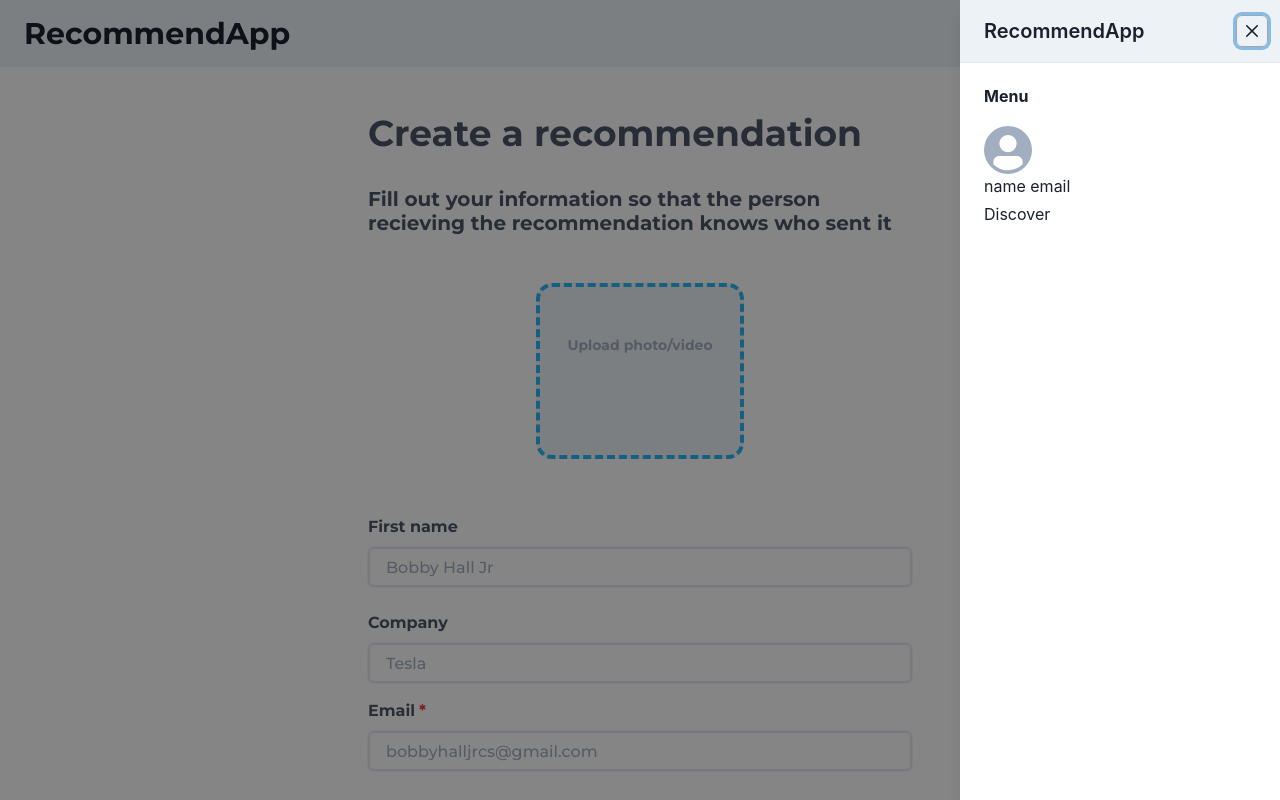
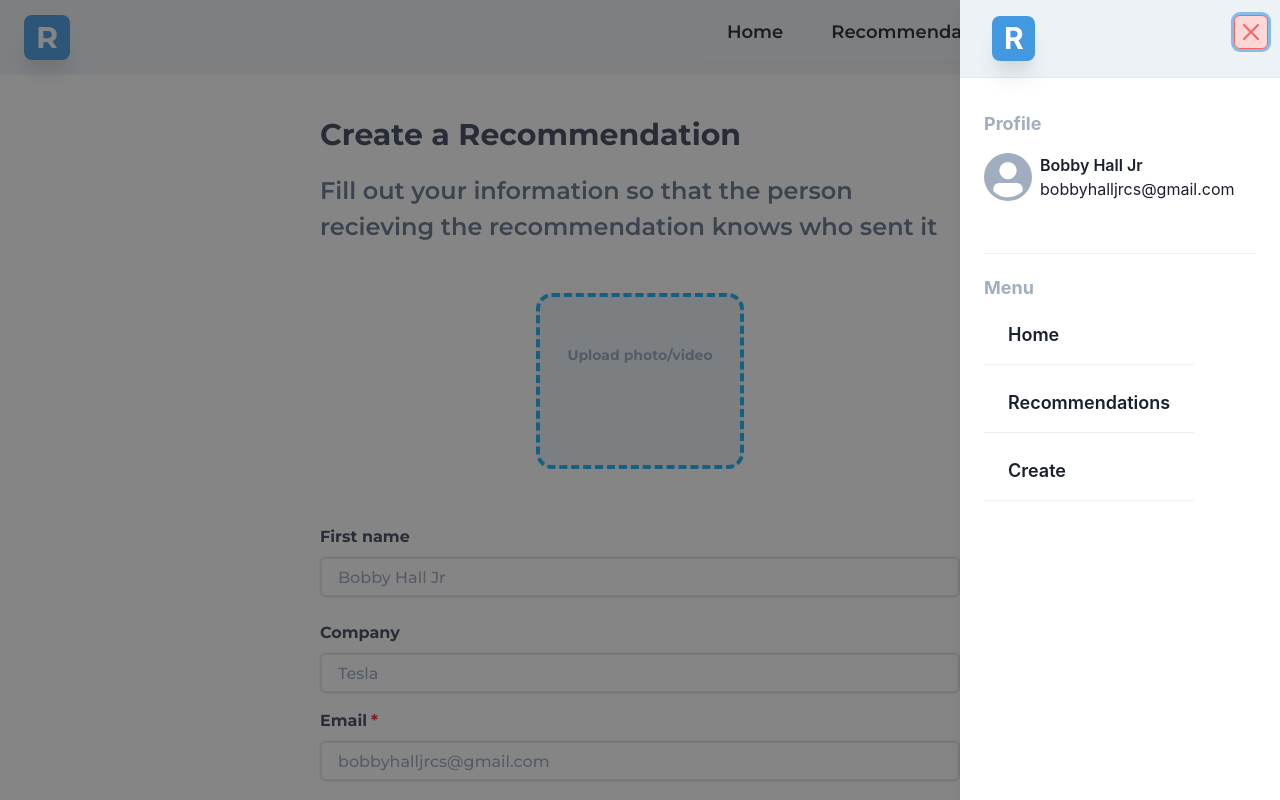
Before and after one commit to bigdatasciencegroup/recommend-app, a Next.js app: page /recommendation/create in a window 1280 px wide. Both pictures are taken after a click on the button 1221 px from the left and 33 px from the top of the page. Shown: the top 800 px of the page. Built offline with nearby package versions, Linux system fonts and the light colour scheme; some icons are missing.

Commit message:
added more styles

```diff
--- a/components/buttons/outlineButton.js
+++ b/components/buttons/outlineButton.js
@@ -1,7 +1,7 @@
 import Link from 'next/link'
 import { Button, Box, ArrowBackIcon } from '@chakra-ui/react'
 
-export default function OutlineButton({ text, href, as }) {
+export default function OutlineButton({ text, href, as, callback }) {
   return (
     <Box d="flex" alignItems="center" justifyContent="center" w="100%" mt="7">
       <Link href={href} as={as}>
--- a/components/buttons/solidButton.js
+++ b/components/buttons/solidButton.js
@@ -1,7 +1,7 @@
 import Link from 'next/link'
 import { Button, Box, ArrowFowardIcon } from '@chakra-ui/react'
 
-export default function SolidButton({ text, href, as }) {
+export default function SolidButton({ text, href, as, callback }) {
   return (
     <Box d="flex" justifyContent="center" alignItems="center" mt="8" w="100%">
       <Link href={href} as={as}>
--- a/components/layout/index.js
+++ b/components/layout/index.js
@@ -11,13 +11,14 @@ export default function Layout({ children, center }) {
 
       <Container
         fontFamily="Montserrat"
+        fontWeight="600"
         pt="28"
         d="flex"
         margin="0 auto"
         flexDirection="column"
         justifyContent="center"
         alignItems="center"
-        maxW="xl"
+        maxW="2xl"
         color="gray.600"
       >
         {children}
--- a/components/navbar/index.js
+++ b/components/navbar/index.js
@@ -1,5 +1,6 @@
 import React, { useState } from 'react'
 import Link from 'next/link'
+import { useRouter } from 'next/router'
 import {
   Box,
   Heading,
@@ -18,40 +19,37 @@ import {
   Link as ChakraLink,
   Stack,
   Divider,
-  Table,
-  Thead,
-  Tbody,
-  Tr,
-  Th,
-  Td,
-  TableCaption,
-  MenuList,
-  MenuItem,
-  Menu,
   Avatar,
+  List,
+  ListItem,
+  ListIcon,
+  UnorderedList
 } from '@chakra-ui/react'
 // import { DarkModeSwitch } from "./DarkModeSwitch";
 
-const MenuItems = ({ children }, isOpen) => (
-  <Menu>
-    <MenuList>
-      <MenuItem bg="gray.100">{children}</MenuItem>
-    </MenuList>
-  </Menu>
-  // <Box bg='gray.100' w='100%'>
-  // <Text
-  //   mt={{ base: 4, md: 0 }}
-  //   m={2}
-  //   display="flex"
-  //   justifyContent="center"
-  //   fontSize="xl"
-  //   fontWeight="semibold"
-  //   p={2}
-  // >
-  //   {children}
-  // </Text>
-  // <Divider />
-  // </Box>
+const MenuItems = ({ children }) => (
+  // <Menu>
+  //   <MenuList>
+  //     <MenuItem bg="gray.600">{children}</MenuItem>
+  //   </MenuList>
+  // </Menu>
+  <Box w="100%" mr="auto">
+    <Text
+      mt={{ base: 4, md: 0 }}
+      m={2}
+      fontSize="lg"
+      // bg="gray.200"
+      borderRadius="lg"
+      px="4"
+      py="2"
+      _hover={{ color: 'blue.300' }}
+      _activeLink={{ current: 'blue.300' }}
+      fontWeight="semibold"
+    >
+      {children}
+    </Text>
+    <Divider />
+  </Box>
 )
 
 const Navbar = (props) => {
@@ -59,7 +57,10 @@ const Navbar = (props) => {
   const { isOpen, onOpen, onClose } = useDisclosure()
   const [placement, setPlacement] = React.useState('right')
   const handlePlacementChange = (event) => setPlacement(event.target.value)
-  // /
+
+  const router = useRouter()
+  const { id } = router.query
+
   // const { colorMode } = useColorMode();
   // const bgColor = { light: "gray.100", dark: "gray.700" };
   // const color = { light: "black", dark: "white" };
@@ -71,9 +72,9 @@ const Navbar = (props) => {
       justify="space-between"
       wrap="nowrap"
       padding=" .7rem 1rem"
+      boxShadow="sm"
       bg="gray.100"
-      // bg={bgColor[colorMode]}
-      // color={color[colorMode]}
+      opacity="0.9"
       w="full"
       position="fixed"
       top="0"
@@ -85,11 +86,18 @@ const Navbar = (props) => {
           <Text
             fontWeight="bold"
             whiteSpace="nowrap"
-            fontSize={['lg', '3xl']}
+            fontSize={['2xl', '3xl']}
             mr={12}
             ml={2}
+            colorScheme="green"
+            color="white"
+            bg="blue.400"
+            rounded="lg"
+            px="3"
+            boxShadow="xl"
+            _hover={{ boxShadow: '2xl' }}
           >
-            RecommendApp
+            R
           </Text>
         </a>
       </Link>
@@ -97,23 +105,23 @@ const Navbar = (props) => {
         <Box display="flex">
           <Box
             d="flex"
-            alignItems="flex-end"
+            alignItems="flex-start"
             fontWeight="semibold"
-            fontSize="xl"
+            fontSize="lg"
           >
-            <Link href="/" as="/">
+            <Link href="/" as="/" className="current">
               <a>
                 <MenuItems>Home</MenuItems>
               </a>
             </Link>
-            <Link href="/projects" as="/projects">
+            <Link href="/recommendation/[id]" as={`/recommendation/${id}`}>
               <a>
-                <MenuItems>Projects</MenuItems>
+                <MenuItems>Recommendations</MenuItems>
               </a>
             </Link>
-            <Link href="/about" as="/about">
+            <Link href="/recommendation/create" as="/recommendation/create">
               <a>
-                <MenuItems>About</MenuItems>
+                <MenuItems>Create</MenuItems>
               </a>
             </Link>
             {/* <Link href="/blog" as="/blog">
@@ -132,10 +140,10 @@ const Navbar = (props) => {
 
       <Box display="flex" justifyContent="flex-end" mr="1rem">
         {/* <DarkModeSwitch /> */}
-        <Button bg="gray.300" onClick={onOpen}>
+        <Button bg="gray.200" border="1px solid #a5a5a5" onClick={onOpen}>
           <svg
             fill="#333"
-            width="22px"
+            width="25px"
             viewBox="0 0 20 20"
             xmlns="http://www.w3.org/2000/svg"
           >
@@ -148,49 +156,111 @@ const Navbar = (props) => {
       <Drawer placement={placement} onClose={onClose} isOpen={isOpen}>
         <DrawerOverlay />
         <DrawerContent>
-          <DrawerCloseButton mt="7px" border="1px solid #a5a5a5" />
+          <DrawerCloseButton
+            mt="7px"
+            size={['md', 'lg']}
+            p="2"
+            bg="red.100"
+            color="red.400"
+            border="1px solid"
+          />
           <DrawerHeader bg="gray.100" borderBottomWidth="1px">
+            <Box w="18.9%">
               <Link href="/" as="/">
-              RecommendApp
+                <a>
+                  <Text
+                    fontWeight="bold"
+                    // whiteSpace="nowrap"
+                    fontSize={['2xl', '3xl']}
+                    // mr={12}
+                    ml={2}
+                    colorScheme="green"
+                    color="white"
+                    bg="blue.400"
+                    rounded="lg"
+                    px="3"
+                    boxShadow="xl"
+                    _hover={{ boxShadow: '2xl' }}
+                  >
+                    R
+                  </Text>
+                </a>
               </Link>
+            </Box>
           </DrawerHeader>
           <DrawerBody>
             <Stack spacing="1" mt="4" alignItems="flex-start">
-              <Heading mb="4" size="sm">
-                Menu
-              </Heading>
               <Box
                 d="flex"
                 flexDirection="column"
                 justifyContent="center"
-                my="10"
+                mt="2"
+                mb="12"
               >
-                <Avatar />
-                <Box d="block">name email</Box>
+                <Text fontSize="lg" mb="4" color="gray.400" fontWeight="700">
+                  Profile
+                </Text>
+                <Box
+                  d="flex"
+                  alignItems="center"
+                  flexDirection="row"
+                  justifyContent="center"
+                >
+                  <Avatar mr="2" />
+                  <Box
+                    d="flex"
+                    alignItems="flex-start"
+                    flexDirection="column"
+                    justifyContent="center"
+                  >
+                    <Text fontWeight="600" fontSize="md">
+                      Bobby Hall Jr
+                    </Text>
+                    <Text>bobbyhalljrcs@gmail.com</Text>
                   </Box>
+                </Box>
+              </Box>
+
+              <Divider />
+
+              <Text
+                fontSize="lg"
+                pt="4"
+                mb="2"
+                color="gray.400"
+                fontWeight="700"
+              >
+                Menu
+              </Text>
+              <UnorderedList _activeLink="blue.300" listStyleType="none">
+                <ListItem py="2">
                   <Link href="/" as="/">
-                <a>Discover</a>
-              </Link>
-              <Link href="/projects" as="/projects">
                     <a>
-                  <MenuItems>Profile</MenuItems>
+                      <MenuItems>Home</MenuItems>
                     </a>
                   </Link>
-              <Link href="/about" as="/about">
+                </ListItem>
+                <ListItem py="2">
+                  <Link
+                    href="/recommendation/[id]"
+                    as={`/recommendation/${id}`}
+                  >
                     <a>
-                  <MenuItems>Create Recommandation</MenuItems>
+                      <MenuItems>Recommendations</MenuItems>
                     </a>
                   </Link>
-              {/* <Link href="/blog" as="/blog">
+                </ListItem>
+                <ListItem py="2">
+                  <Link
+                    href="/recommendation/create"
+                    as="/recommendation/create"
+                  >
                     <a>
-                <MenuItems>Blog</MenuItems>
+                      <MenuItems>Create</MenuItems>
                     </a>
-              </Link> */}
-              {/* <Link href="/resources" as="/resources">
-                <a>
-                  <MenuItems>Resources</MenuItems>
-                </a>
-              </Link> */}
+                  </Link>
+                </ListItem>
+              </UnorderedList>
             </Stack>
           </DrawerBody>
         </DrawerContent>
--- a/pages/recommendation/create.js
+++ b/pages/recommendation/create.js
@@ -54,18 +54,29 @@ export default function Create() {
   return (
     <>
       <Layout>
-        <Heading
-          fontFamily="Montserrat"
+        <Box
+          mb="4"
+          d="flex"
+          flexDirection="column"
+          // alignItems="center"
+          // justifyContent="flex-start"
+
           alignSelf="flex-start"
-          as="h1"
-          size="xl"
         >
-          Create a recommendation
-        </Heading>
-        <Heading fontFamily="Montserrat" as="h2" my="2rem" size="md">
-          Fill out your information so that the person recieving the{' '}
-          recommendation knows who sent it
-        </Heading>
+          <Text fontSize={['2xl', '3xl']} fontWeight="700">
+            Create a Recommendation
+          </Text>
+          <Text
+            as="h2"
+            my="4"
+            fontSize={['lg', 'xl', '2xl']}
+            fontWeight="600"
+            color="gray.500"
+          >
+            Fill out your information so that the person recieving the{' '}
+            recommendation knows who sent it
+          </Text>
+        </Box>
 
         <Stack spacing="10" w="full" fontSize="lg">
           {/* image upload */}
--- a/styles/globals.css
+++ b/styles/globals.css
@@ -19,3 +19,8 @@ a {
 .blue-underline {
   border-bottom: 4px solid #29b6f6;
 }
+
+.blue-text {
+  color: #29b6f6;
+  font-size: 1.6rem;
+}
```
Also changed, not shown: pages/index.js (+6 -6 lines), pages/recommendation/[id].js (+99 -8 lines), pages/recommendation/share/[id].js (added, +82 -0 lines). Lines whose indentation alone changed are shown as unchanged.
